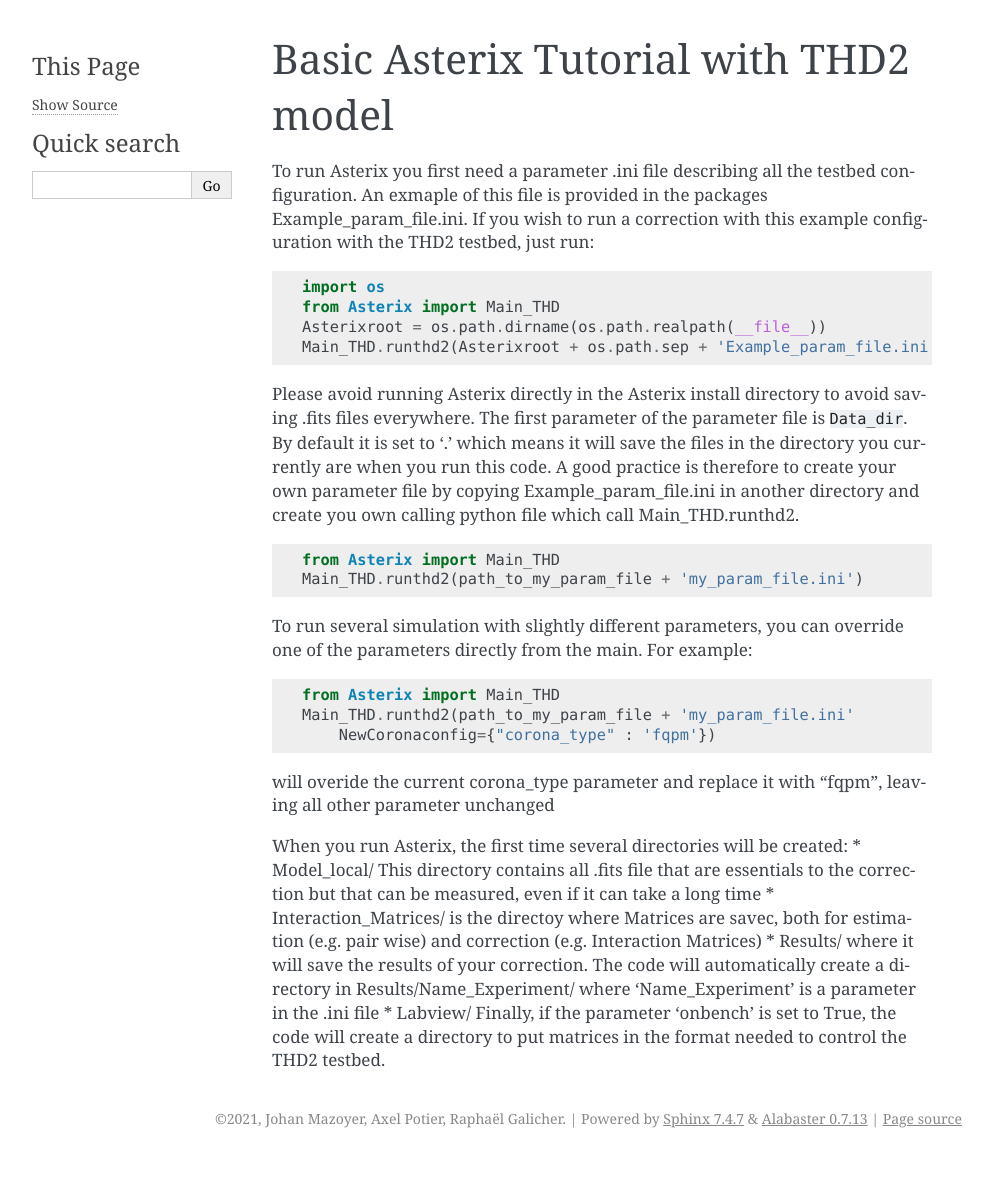
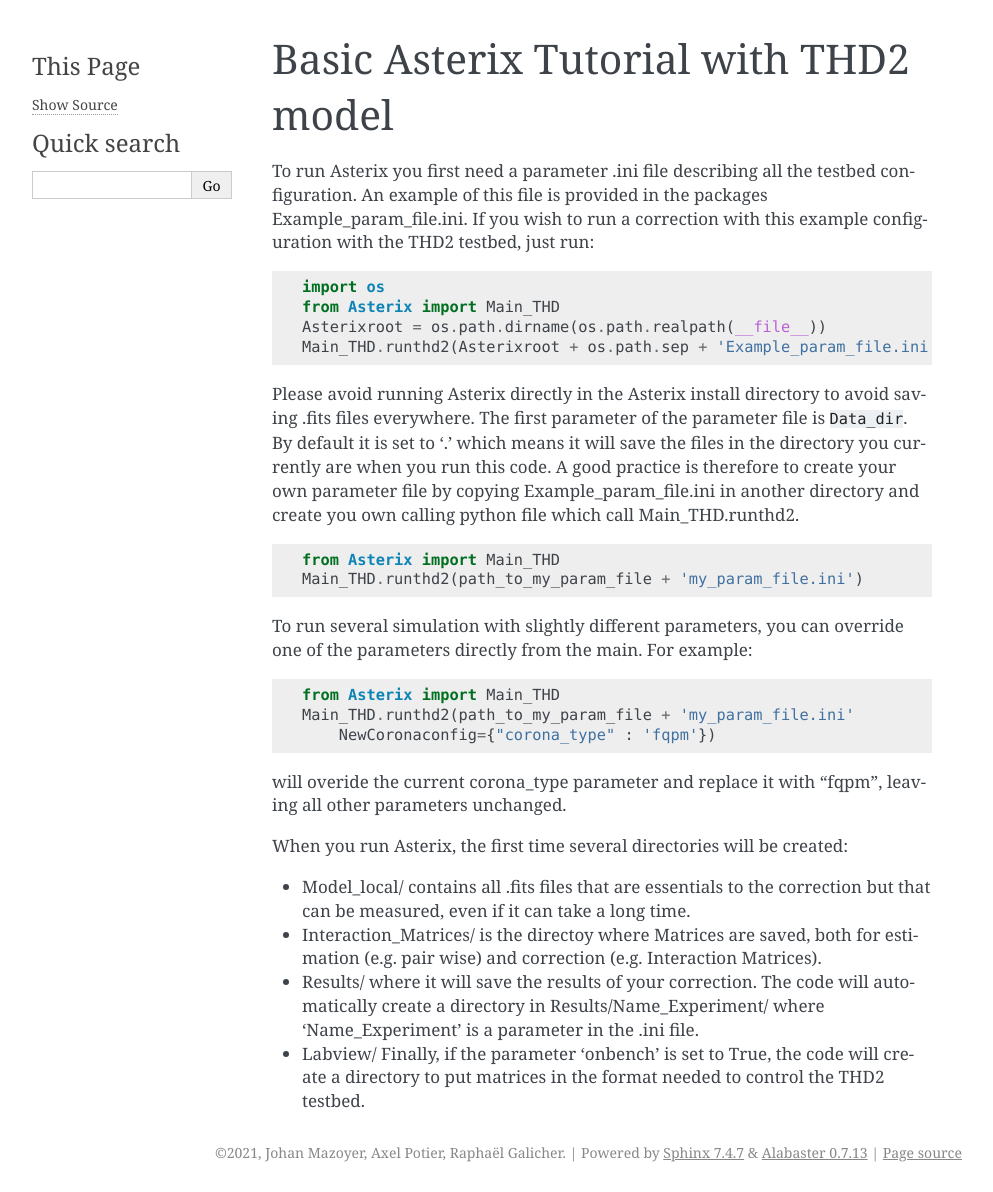
Before and after one commit to johanmazoyer/Asterix, a Sphinx documentation site: the page built from source/run_asterix.rst, in a window 1280 px wide. Shown: the whole page, without its empty margins (148-1141 px from the left). Built offline with Sphinx 7.4.7, drawn with Linux system fonts in a browser that asks for light colours; before the commit the page ends 1158 px from its top, so only the background shows below that.

```diff
--- a/source/run_asterix.rst
+++ b/source/run_asterix.rst
@@ -3,7 +3,7 @@
 Basic Asterix Tutorial with THD2 model
 --------------------------------------
 
-To run Asterix you first need a parameter .ini file describing all the testbed configuration. An exmaple of this file
+To run Asterix you first need a parameter .ini file describing all the testbed configuration. An example of this file
 is provided in the packages Example_param_file.ini. If you wish to run a correction with this example configuration
 with the THD2 testbed, just run:
 
@@ -33,11 +33,15 @@
     Main_THD.runthd2(path_to_my_param_file + 'my_param_file.ini'
         NewCoronaconfig={"corona_type" : 'fqpm'})
 
-will overide the current corona_type parameter and replace it with "fqpm", leaving all other parameter unchanged
+will overide the current corona_type parameter and replace it with "fqpm", leaving all other parameters unchanged.
 
 
 When you run Asterix, the first time several directories will be created:
-* Model_local/ This directory contains all .fits file that are essentials to the correction but that can be measured, even if it can take a long time
-* Interaction_Matrices/ is the directoy where Matrices are savec, both for estimation (e.g. pair wise) and correction (e.g. Interaction Matrices)
-* Results/ where it will save the results of your correction. The code will automatically create a directory in Results/Name_Experiment/ where 'Name_Experiment' is a parameter in the .ini file
+
+* Model_local/ contains all .fits files that are essentials to the correction but that can be measured, even if it can take a long time.
+
+* Interaction_Matrices/ is the directoy where Matrices are saved, both for estimation (e.g. pair wise) and correction (e.g. Interaction Matrices).
+
+* Results/ where it will save the results of your correction. The code will automatically create a directory in Results/Name_Experiment/ where 'Name_Experiment' is a parameter in the .ini file.
+
 * Labview/ Finally, if the parameter 'onbench' is set to True, the code will create a directory to put matrices in the format needed to control the THD2 testbed.
--- a/source/todo.rst
+++ b/source/todo.rst
@@ -2,7 +2,7 @@
 
 **To Do**: These are future improvements to Asterix currenly envisionned (not particularly by order of priority):
 
-- polychromatic correction (concatenation of matrices at multiple wavelength)
+- polychromatic correction (concatenation of matrices at multiple wavelengths)
 - polychromatic estimation for current estimator
 - COFFEE estimation (curently underway)
 - add coronagraphs (apodizations for APLC and Vortex, Roman SPC)
```
Also changed, not shown: 3 other files.
